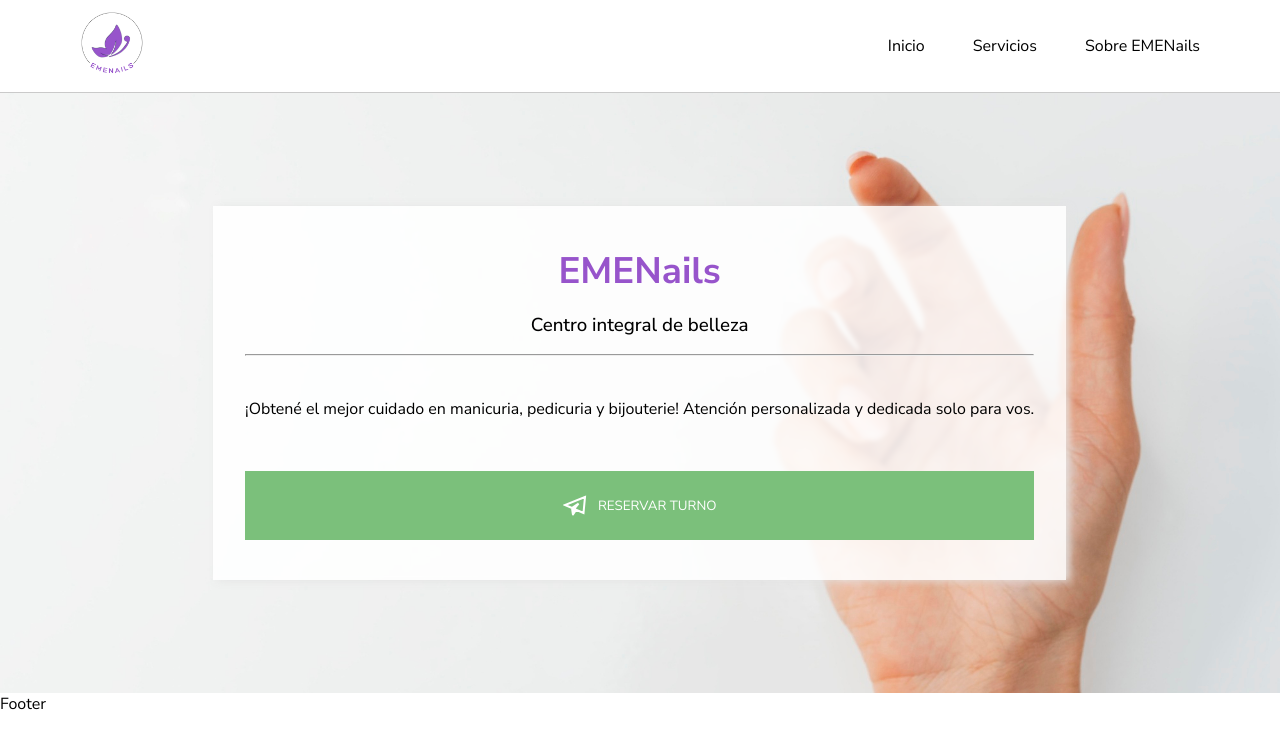
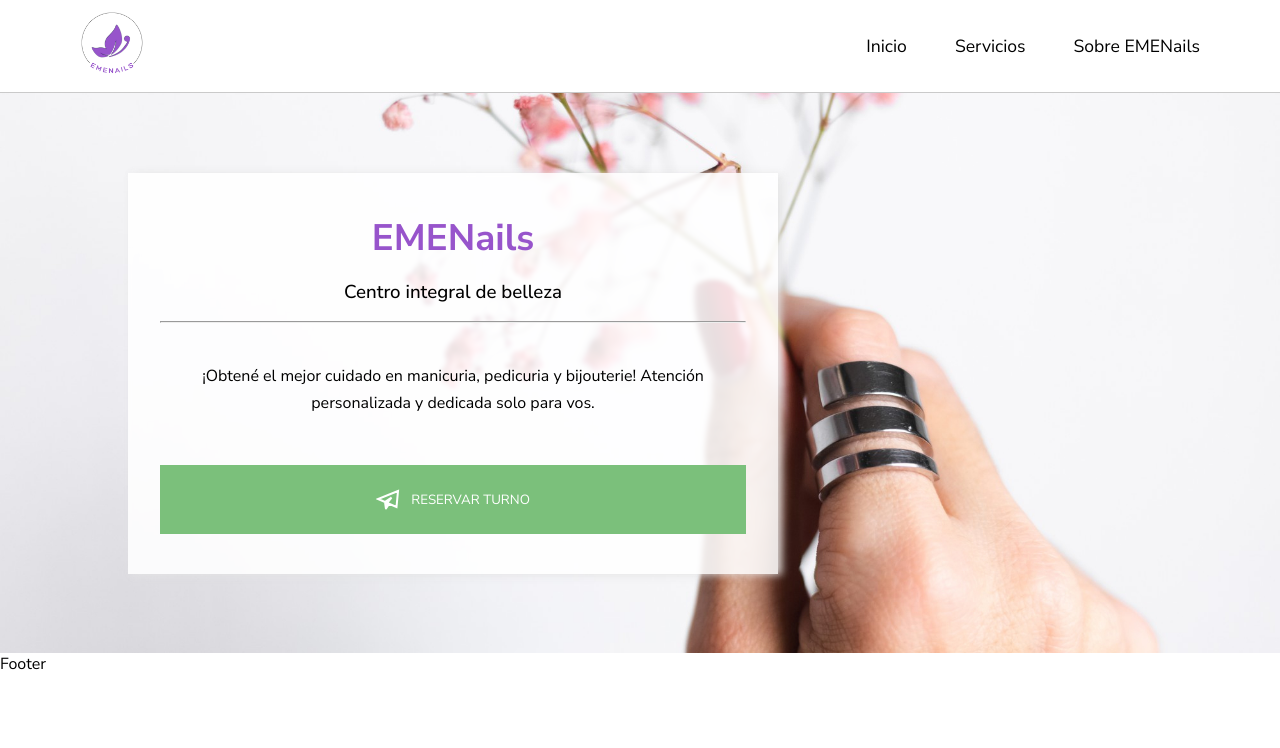
Before and after one commit to AriasFederico/emenails, a React (Vite) app: page / in a window 1280 px wide. Shown: the top 748 px of the page. Built offline with nearby package versions, Linux system fonts and the light colour scheme.

Commit message:
cambiando background

```diff
--- a/src/components/header/navpc/NavPc.scss
+++ b/src/components/header/navpc/NavPc.scss
@@ -11,4 +11,8 @@
     align-items: center;
     gap: 3rem;
   }
+
+  &-a {
+    font-size: 1.1rem;
+  }
 }
--- a/src/pages/home/components/hero/Hero.scss
+++ b/src/pages/home/components/hero/Hero.scss
@@ -4,13 +4,19 @@
 .Hero {
   background-image: url('../../../../../public/manos-femeninas-concepto-manicura_144627-42086.jpg');
   background-repeat: no-repeat;
-  background-position: center right;
+  background-position: center;
   background-size: cover;
-  min-height: 75vh;
+  min-height: 70vh;
   display: flex;
 
   align-items: center;
   justify-content: center;
+
+  @include respond-to('medium') {
+    justify-content: flex-start;
+    // background-position: left;
+
+  }
 
   &-cont {
     position: relative;
@@ -23,6 +29,12 @@
     gap: 1rem;
     text-align: center;
 
+    @include respond-to('medium') {
+      margin-left: 10%;
+      max-width: 650px;
+    }
+
+
     &::after {
       content: '';
       position: absolute;
@@ -34,6 +46,7 @@
       left: 0;
       width: 100%;
       height: 100%;
+
     }
   }
 
```
Also changed, not shown: public/manos-femeninas-concepto-manicura_144627-42086.jpg.
